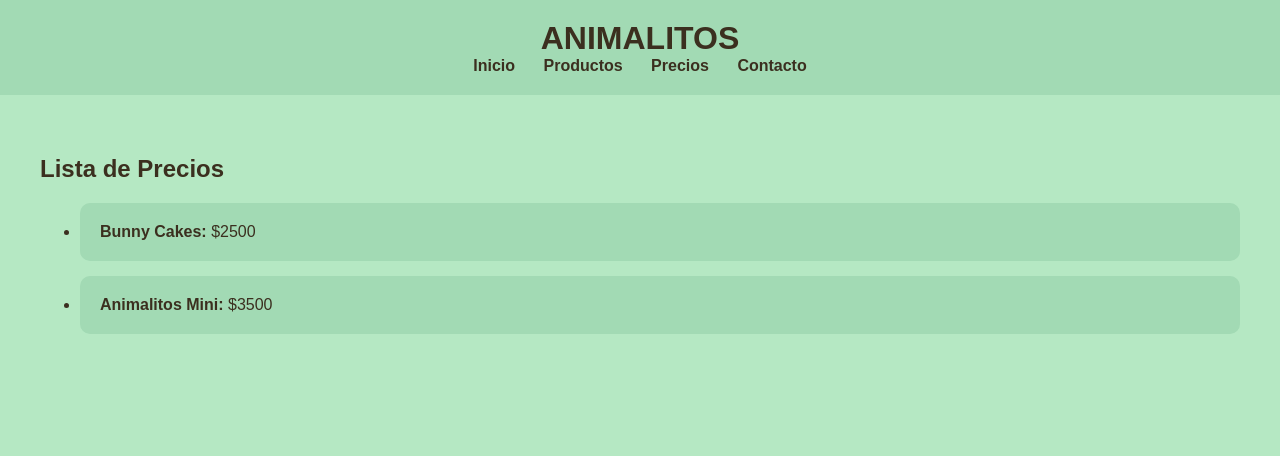
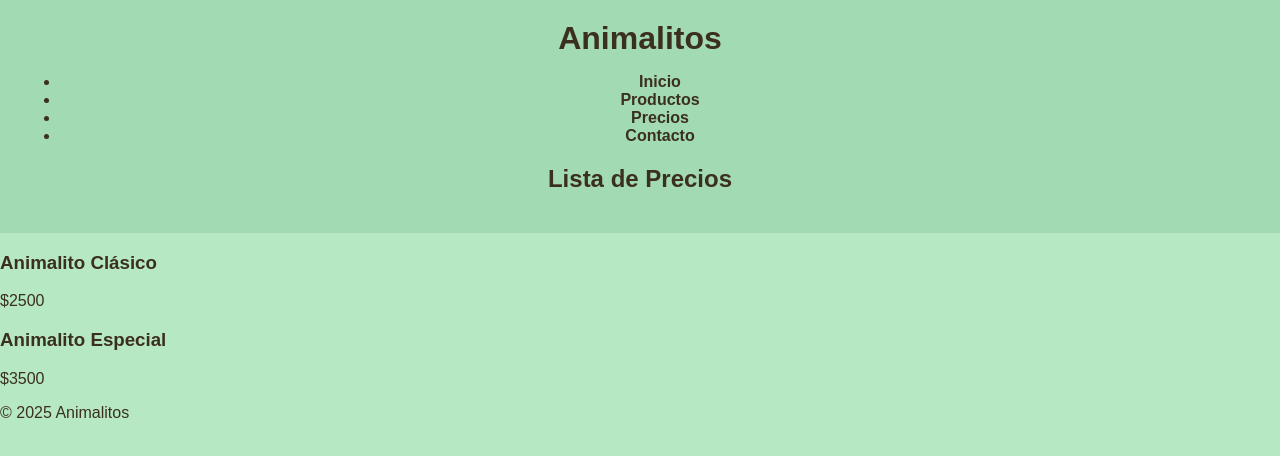
Before and after one commit to abelxx74-creator/Animalitos, a plain HTML site: page precios.html in a window 1280 px wide. Drawn offline with Linux system fonts and the light colour scheme.

Commit message:
Update precios.html

```diff
--- a/precios.html
+++ b/precios.html
@@ -1,30 +1,42 @@
 <!DOCTYPE html>
 <html lang="es">
 <head>
-    <meta charset="UTF-8">
-    <meta name="viewport" content="width=device-width, initial-scale=1.0">
-    <title>Animalitos - Precios</title>
-    <link rel="stylesheet" href="styles.css">
+<meta charset="UTF-8" />
+<meta name="viewport" content="width=device-width, initial-scale=1.0" />
+<title>Precios - Animalitos</title>
+<link rel="stylesheet" href="styles.css" />
 </head>
 <body>
-    <header>
-        <h1 class="logo">ANIMALITOS</h1>
-        <nav>
-            <a href="index.html">Inicio</a>
-            <a href="productos.html">Productos</a>
-            <a href="precios.html">Precios</a>
-            <a href="contacto.html">Contacto</a>
-        </nav>
-    </header>
+<header class="sub-header">
+<nav class="navbar">
+<h1 class="logo">Animalitos</h1>
+<ul class="nav-links">
+<li><a href="index.html">Inicio</a></li>
+<li><a href="productos.html">Productos</a></li>
+<li><a href="precios.html">Precios</a></li>
+<li><a href="contacto.html">Contacto</a></li>
+</ul>
+</nav>
+<h2 class="page-title">Lista de Precios</h2>
+</header>
 
-    <section class="content">
-        <h2>Lista de Precios</h2>
 
-        <ul class="price-list">
-            <li><strong>Bunny Cakes:</strong> $2500</li>
-            <li><strong>Animalitos Mini:</strong> $3500</li>
-        </ul>
-    </section>
+<section class="pricing">
+<div class="price-card">
+<h3>Animalito Clásico</h3>
+<span class="price">$2500</span>
+</div>
 
+
+<div class="price-card">
+<h3>Animalito Especial</h3>
+<span class="price">$3500</span>
+</div>
+</section>
+
+
+<footer>
+<p>© 2025 Animalitos</p>
+</footer>
 </body>
 </html>
```
